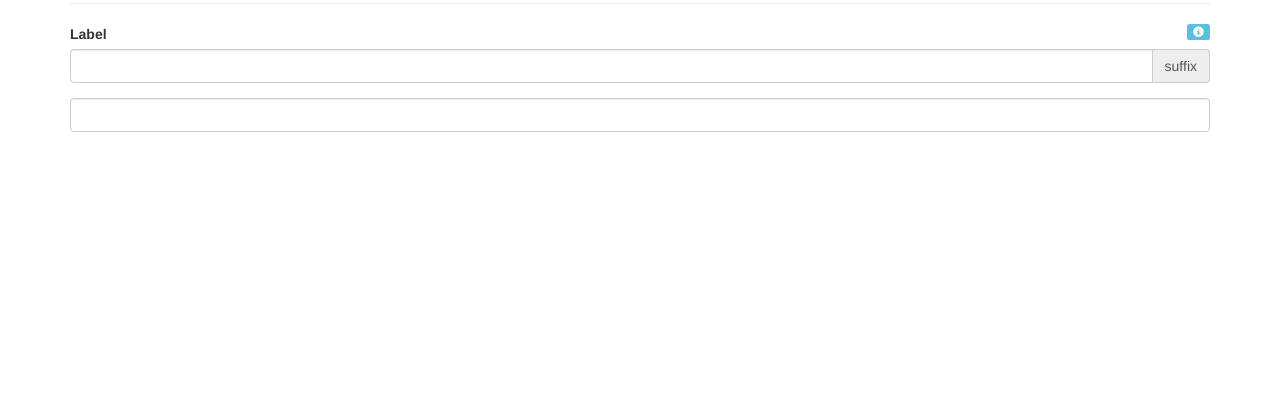
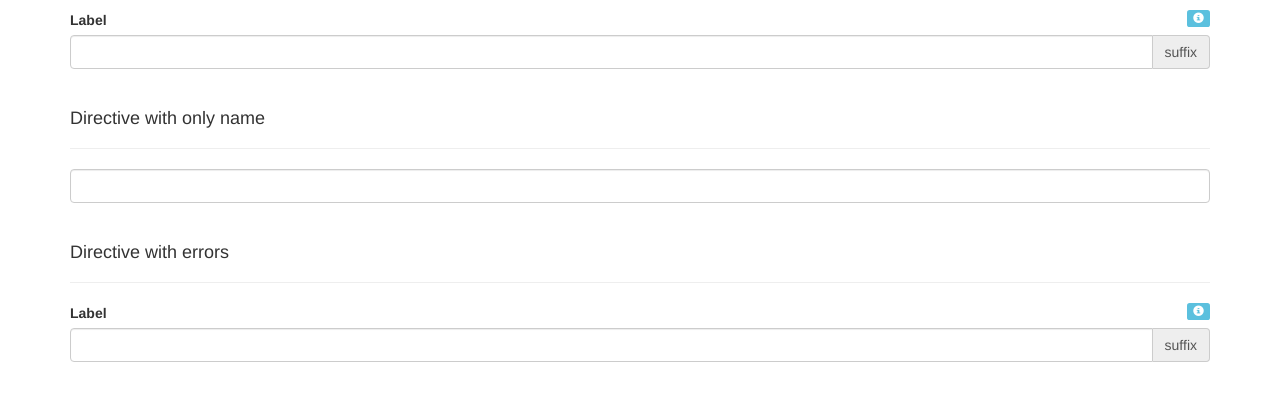
Before and after one commit to Zax/angularjs-demos, a website: page 05-directives/index_7.html in a window 1280 px wide. Shown: the part 380-800 px from the top of the page. Drawn offline with Linux system fonts and the light colour scheme.

Commit message:
Tentativo

```diff
--- a/05-directives/index_7.html
+++ b/05-directives/index_7.html
@@ -11,22 +11,40 @@
                 .directive('myInput', function() {
                     return {
                         restrict: 'E',
-                        template: function(tElem, tAttrs){
+                        scope: false,
+                        template: function(tElem, tAttrs) {
                             return '<div class="form-group">' +
-                                    (tAttrs.label ? '<label class="control-label" for="' + tAttrs.name + '">' + tAttrs.label + '</label>' : '')+
+                                    (tAttrs.label ? '<label class="control-label" for="' + tAttrs.name + '">' + tAttrs.label + '</label>' : '') +
                                     (tAttrs.info ? '<span class="label label-info pull-right" tooltip-trigger="click" tooltip-placement="bottom" tooltip="' + tAttrs.info + '"><span class="glyphicon glyphicon-info-sign"></span></span>' : '') +
                                     (tAttrs.suffix ? '<div class="input-group">' : '') +
                                     '<div class="has-feedback">' +
-                                    '<input id="' + tAttrs.name + '" name="' + tAttrs.name +'" ng-model="model" ng-disabled="disabled" class="form-control"/>' +
+                                    '<input id="' + tAttrs.name + '" name="' + tAttrs.name + '" class="form-control"/>' +
                                     '<span class="glyphicon form-control-feedback"></span>' +
                                     '</div>' +
-                                    (tAttrs.suffix ? '<div class="input-group-addon">'+ tAttrs.suffix +'</div>' : '') +
+                                    (tAttrs.suffix ? '<div class="input-group-addon">' + tAttrs.suffix + '</div>' : '') +
                                     (tAttrs.suffix ? '</div>' : '') +
+                                    '<div ng-transclude></div>'
                             '</div>';
                         },
-                        scope: {
-                            model: '=',
-                            disabled: '='
+                        replace: true,
+                        priority: 1001,
+                        transclude: true,
+                        compile: function (tElement, tAttrs) {
+                            if (tAttrs.form && tAttrs.name){
+                                tElement.attr('ng-class','{\'has-error\' : ' + tAttrs.form + '.' + tAttrs.name + '.$invalid && !' + tAttrs.form + '.' + tAttrs.name + '.$pristine }');
+                                tElement.attr('ng-class','{\'has-error\' : true }');
+                            }
+                            var tInput = tElement.find('input');
+                            // muove (o rimuove) gli attributi dati alla direttiva spostandoli alla vera input
+                            angular.forEach(tAttrs, function (value, key) {
+                                // cerca la chiave originale dell'attributo
+                                var originalKey = tAttrs.$attr[key];
+                                if (key.charAt(0) === '$' || key === 'class') return;
+                                tElement.removeAttr(originalKey);
+                                if (key === 'label' || key === 'info' || key === 'suffix' || key === 'name' || key === 'form') return;
+                                tInput.attr(originalKey, value);
+                            });
+                            return;
                         }
                     };
                 });
@@ -37,18 +55,25 @@
     <div class="page-header"><h1>My Input Directive</h1></div>
     <div class="page-header"><h2>Parameters</h2></div>
     <div class="row">
-        <div class="form-group col-md-4">
+        <div class="form-group col-sm-4">
             <label class="control-label">Model</label>
             <input class="form-control" type="text" ng-model="parameters.model">
         </div>
-        <div class="form-group col-md-4">
+        <div class="form-group col-sm-4">
             <label class="control-label">Disabled</label>
             <input class="form-control" type="checkbox" ng-model="parameters.disabled">
         </div>
     </div>
-    <div class="page-header"><h2>Result</h2></div>
-    <my-input label="Label" suffix="suffix" info="tooltip info" model="parameters.model" disabled="parameters.disabled" name="txtInput"></my-input>
-    <my-input model="parameters.model" disabled="parameters.disabled" name="txtInput"></my-input>
+    <form name="myForm" novalidate>
+    <div class="page-header"><h4>Directive with label/suffix/info/model/disabled</h4></div>
+    <my-input label="Label" suffix="suffix" info="tooltip info" ng-model="parameters.model" ng-disabled="parameters.disabled" type="text" name="txtInput1" form="myForm"></my-input>
+    <div class="page-header"><h4>Directive with only name</h4></div>
+    <my-input name="txtInput2"></my-input>
+    <div class="page-header"><h4>Directive with errors</h4></div>
+    <my-input label="Label" suffix="suffix" info="tooltip info" ng-model="parameters.model" ng-disabled="parameters.disabled" name="txtInput2" type="number" form="myForm" required>
+        <p ng-show="myForm.txtInput2.$invalid">Error!</p>
+    </my-input>
+    </form>
 </div>
 </body>
 </html>
```
